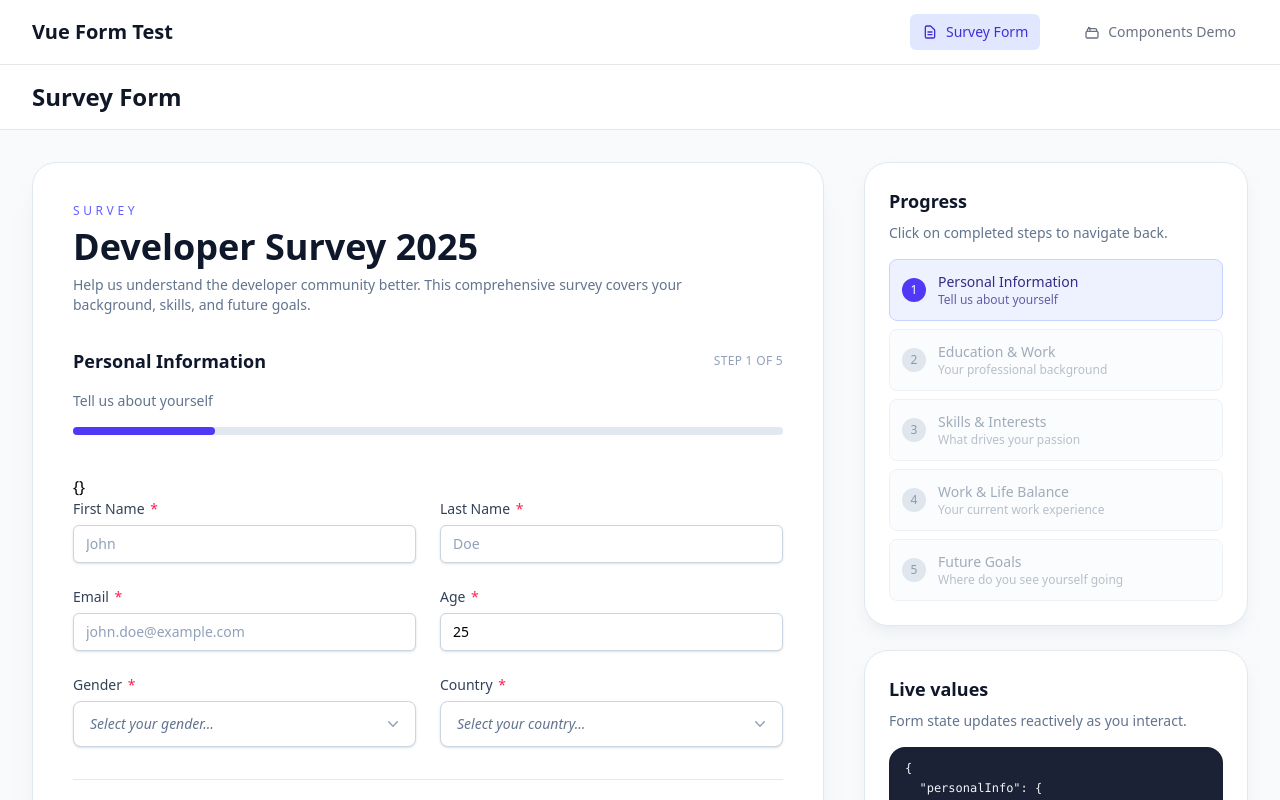
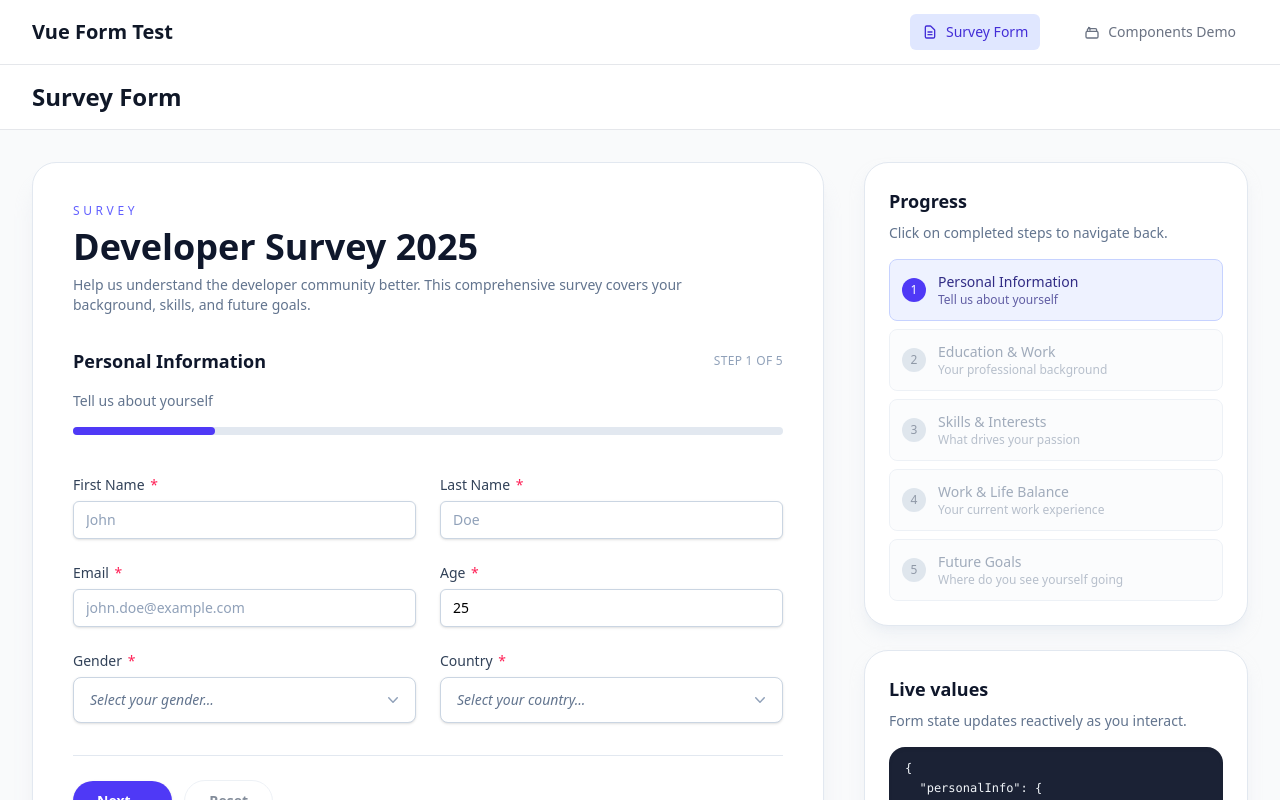
Before and after one commit to forinda/vue-form-test-zod, a Vue app: page /survey in a window 1280 px wide. Shown: the top 800 px of the page. Built offline with nearby package versions, Linux system fonts and the light colour scheme.

Commit message:
fix: remove error display from SurveyForm template

```diff
--- a/src/components/survey/SurveyForm.vue
+++ b/src/components/survey/SurveyForm.vue
@@ -15,7 +15,6 @@
         </header>
           <!-- Progress Bar -->
           <SurveyProgress :current-step="currentStep" :total-steps="totalSteps" />
-{{ form.errors }}
           <form class="space-y-8" @submit.prevent="submitForm">
             <!-- Dynamic Step Content -->
             <PersonalInfoStep v-if="currentStep === 1" :form="form" />
```
